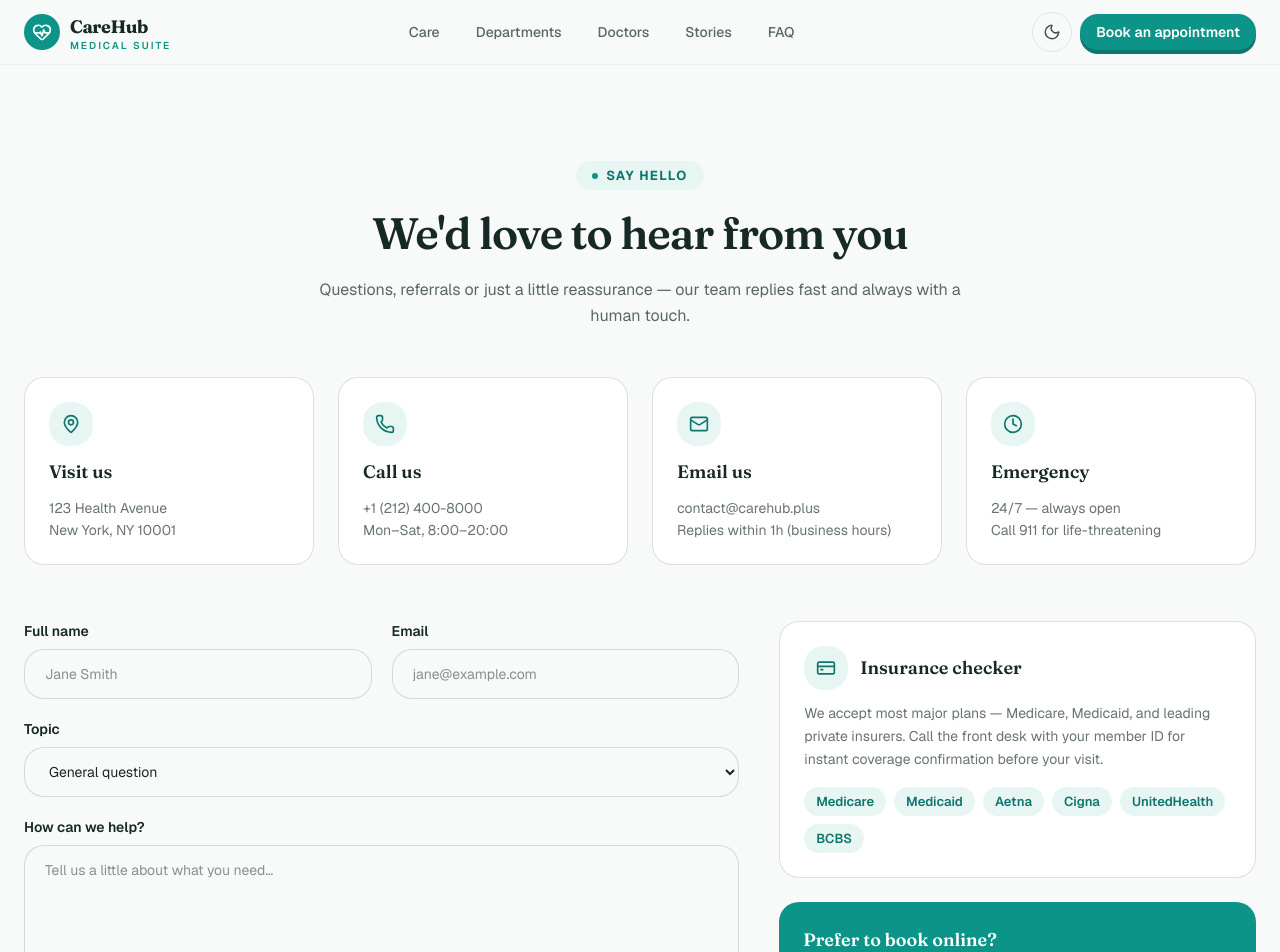
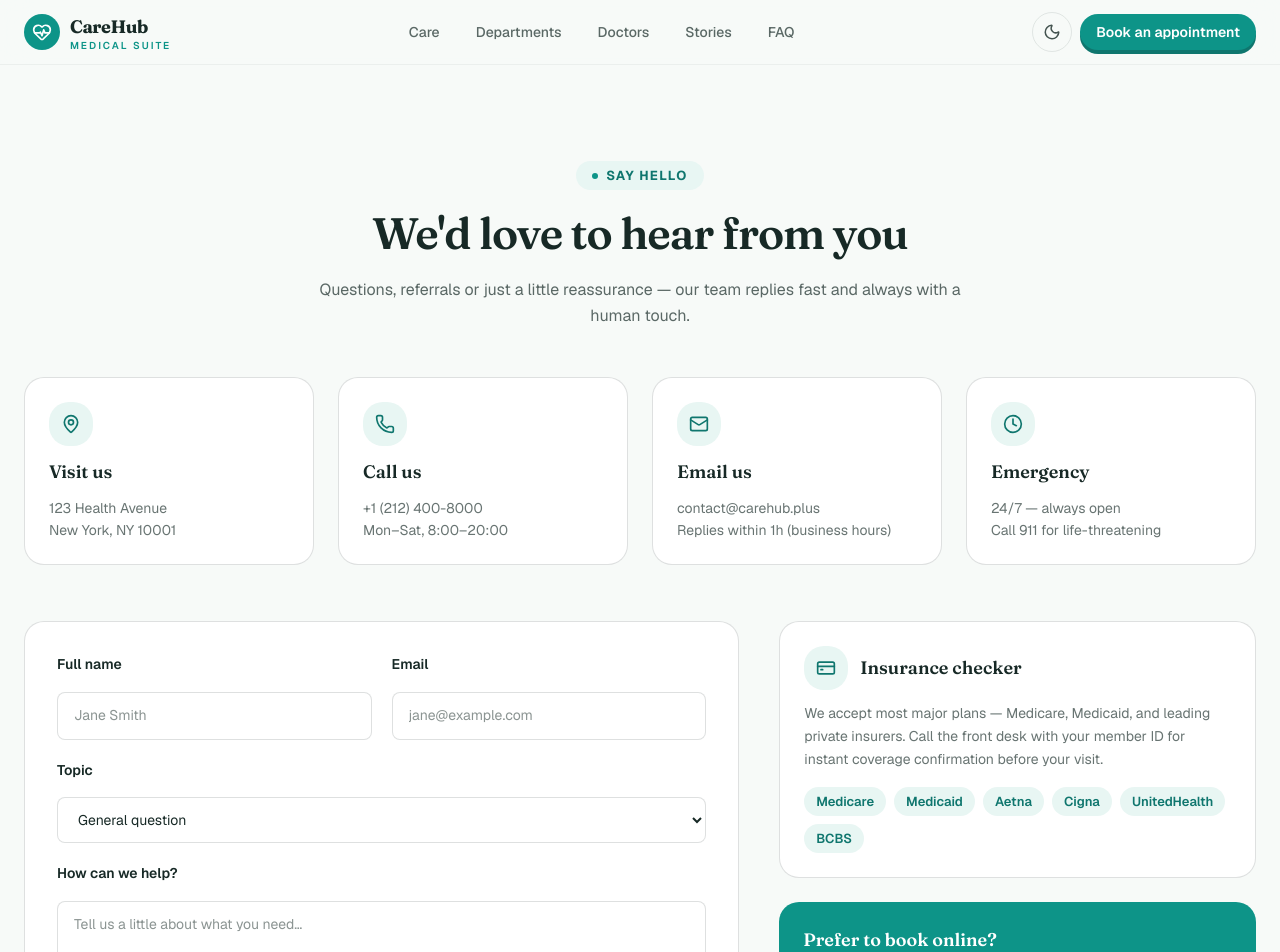
Before and after one commit to Salar11111/Care-Hub, a Next.js app: page /contact in a window 1280 px wide. Shown: the top 952 px of the page. Built offline with nearby package versions, Linux system fonts and the light colour scheme.

Commit message:
style: enhance UI with a consistent design system

```diff
--- a/src/components/contact/contact-form.tsx
+++ b/src/components/contact/contact-form.tsx
@@ -14,16 +14,16 @@ export function ContactForm() {
 
   if (sent) {
     return (
-      <div className="flex flex-col items-center gap-4 rounded-3xl border border-foreground/10 bg-background px-8 py-16 text-center">
-        <span className="flex h-16 w-16 items-center justify-center rounded-full bg-teal-50 text-teal-600 dark:bg-teal-950/50 dark:text-teal-300">
+      <div className="card flex flex-col items-center gap-4 px-8 py-16 text-center">
+        <span className="flex h-16 w-16 items-center justify-center rounded-full bg-accent-soft text-accent-strong">
           <CheckCircle2 className="h-8 w-8" aria-hidden="true" />
         </span>
         <h2 className="font-display text-2xl font-semibold">Message received</h2>
-        <p className="max-w-sm text-sm text-foreground/65">
+        <p className="max-w-sm text-sm text-muted">
           Thanks for reaching out — someone from our care team will get back to you
           within one hour during opening hours.
         </p>
-        <Button variant="outline" size="sm" onClick={() => setSent(false)}>
+        <Button variant="secondary" size="sm" onClick={() => setSent(false)}>
           Send another message
         </Button>
       </div>
@@ -31,34 +31,34 @@ export function ContactForm() {
   }
 
   return (
-    <form onSubmit={handleSubmit} className="flex flex-col gap-5">
+    <form onSubmit={handleSubmit} className="card flex flex-col gap-5 p-6 sm:p-8">
       <div className="grid gap-5 sm:grid-cols-2">
         <div className="flex flex-col gap-2">
-          <label htmlFor="c-name" className="text-sm font-semibold">Full name</label>
+          <label htmlFor="c-name" className="field-label">Full name</label>
           <input
             id="c-name"
             required
             placeholder="Jane Smith"
-            className="rounded-2xl border border-foreground/15 bg-background px-5 py-3.5 text-sm outline-none transition-colors focus:border-teal-600 focus:ring-2 focus:ring-teal-600/20"
+            className="field-input"
           />
         </div>
         <div className="flex flex-col gap-2">
-          <label htmlFor="c-email" className="text-sm font-semibold">Email</label>
+          <label htmlFor="c-email" className="field-label">Email</label>
           <input
             id="c-email"
             type="email"
             required
             placeholder="jane@example.com"
-            className="rounded-2xl border border-foreground/15 bg-background px-5 py-3.5 text-sm outline-none transition-colors focus:border-teal-600 focus:ring-2 focus:ring-teal-600/20"
+            className="field-input"
           />
         </div>
       </div>
       <div className="flex flex-col gap-2">
-        <label htmlFor="c-subject" className="text-sm font-semibold">Topic</label>
+        <label htmlFor="c-subject" className="field-label">Topic</label>
         <select
           id="c-subject"
           defaultValue="General question"
-          className="rounded-2xl border border-foreground/15 bg-background px-5 py-3.5 text-sm outline-none transition-colors focus:border-teal-600 focus:ring-2 focus:ring-teal-600/20"
+          className="field-input"
         >
           <option>General question</option>
           <option>Appointments & referrals</option>
@@ -68,13 +68,13 @@ export function ContactForm() {
         </select>
       </div>
       <div className="flex flex-col gap-2">
-        <label htmlFor="c-message" className="text-sm font-semibold">How can we help?</label>
+        <label htmlFor="c-message" className="field-label">How can we help?</label>
         <textarea
           id="c-message"
           required
           rows={5}
           placeholder="Tell us a little about what you need…"
-          className="resize-none rounded-2xl border border-foreground/15 bg-background px-5 py-3.5 text-sm outline-none transition-colors focus:border-teal-600 focus:ring-2 focus:ring-teal-600/20"
+          className="field-input resize-none"
         />
       </div>
       <Button type="submit" variant="primary" size="md" className="self-start">
```
